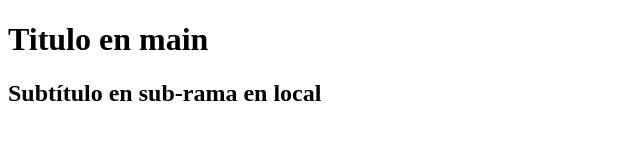
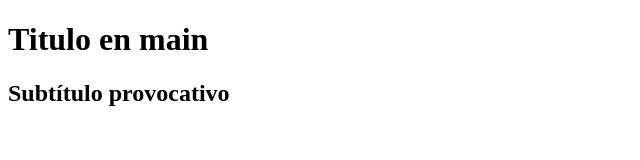
Before and after one commit to nespralnic/primera, a plain HTML site: page index.html in a window 1280 px wide. Shown: the whole page, without its empty margins (0-640 px from the left). Drawn offline with Linux system fonts and the light colour scheme.

Commit message:
subtitulo provocador

```diff
--- a/index.html
+++ b/index.html
@@ -8,6 +8,6 @@
 </head>
 <body>
     <h1>Titulo en main</h1>
-    <h2>Subtítulo en sub-rama en local</h2>
+    <h2>Subtítulo provocativo</h2>
 </body>
 </html>
```
